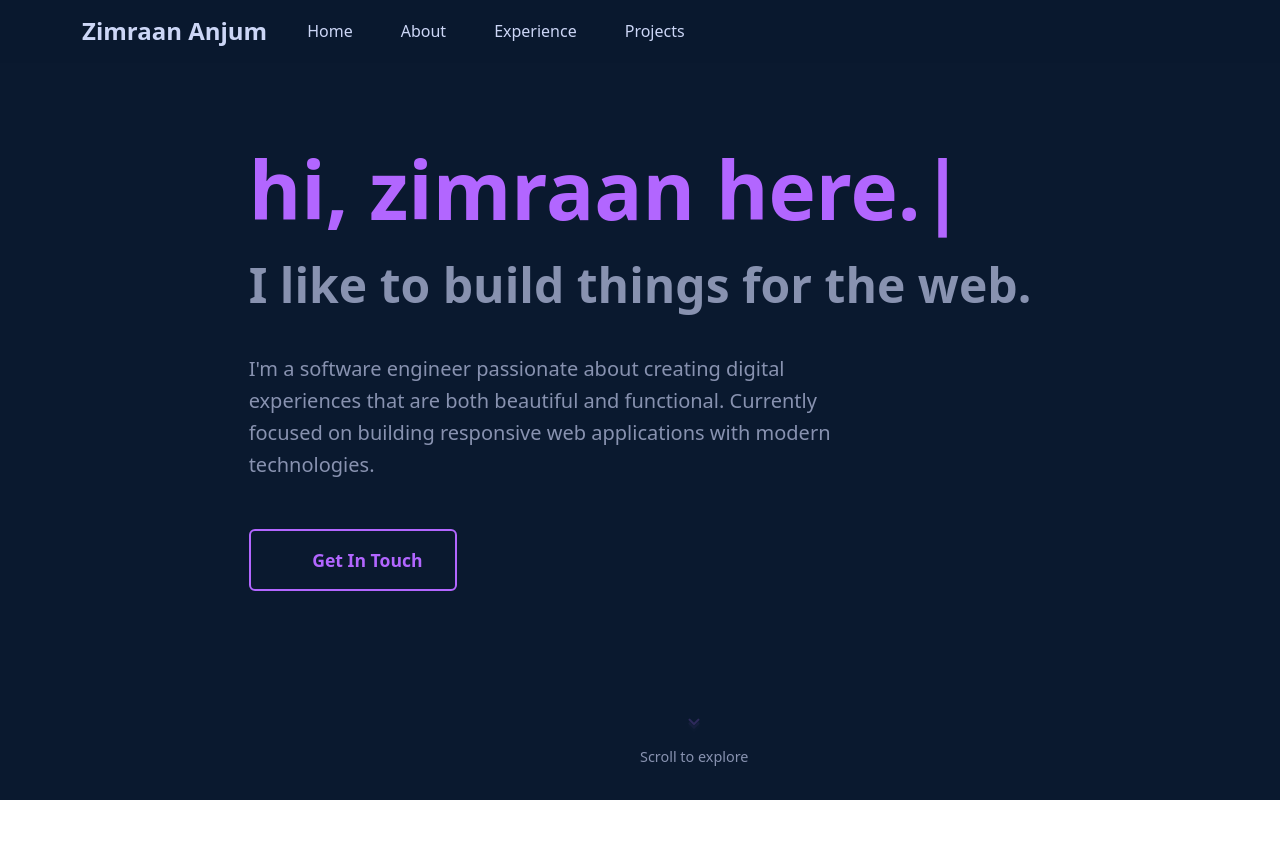
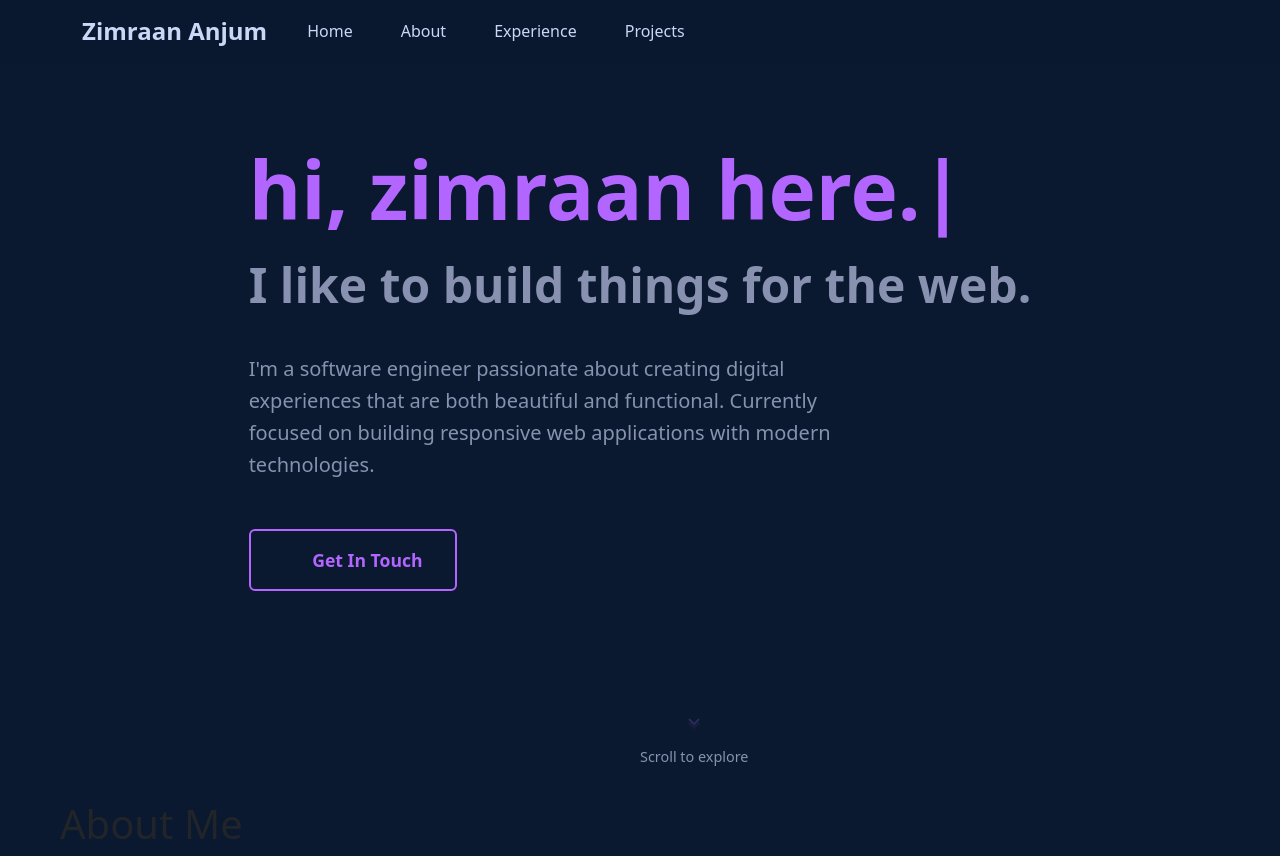
Before and after one commit to x1mmy/my-portfolio, a React (Create React App) app: page / in a window 1280 px wide. Before the commit the page ends 800 px from the top, so only its background shows below. Built offline with nearby package versions, Linux system fonts and the light colour scheme; some icons are missing.

Commit message:
general layout

```diff
--- a/src/App.js
+++ b/src/App.js
@@ -2,6 +2,7 @@
 import React from "react";
 import NavBar from "./components/NavBar";
 import Home from "./components/Home";
+import About from "./components/About";
 import "./styles/Global.css";
 import "./App.css";
 import "bootstrap/dist/css/bootstrap.min.css";
@@ -12,7 +13,7 @@ function App() {
       <NavBar />
       <div id="content">
         <Home />
-        {/* We'll add more sections here later */}
+        <About />
       </div>
     </div>
   );
--- /dev/null
+++ b/src/components/About.js
@@ -0,0 +1,16 @@
+import React from "react";
+import "../styles/About.css";
+
+function About() {
+    return (
+        <section id="about" className="about-section">
+            <div className="container-custom">
+                <div className="about-content">
+                    <h1>About Me</h1>
+                </div>
+            </div>
+        </section>
+    );
+}
+
+export default About;
--- a/src/styles/Global.css
+++ b/src/styles/Global.css
@@ -42,18 +42,18 @@ body {
 
 /* Selection styling */
 ::selection {
-  background: var(--green-tint);
-  color: var(--green-bright);
+  background: var(--purple-tint);
+  color: var(--purple-bright);
 }
 
 /* Link styling */
 a {
   text-decoration: none;
-  color: var(--green-bright);
+  color: var(--purple-bright);
   transition: all 0.3s ease;
 }
 
 a:hover {
-  color: var(--green-bright);
+  color: var(--purple-bright);
   text-decoration: none;
 }
```
Also changed, not shown: src/components/Experience.js (added), src/styles/About.css (added).
